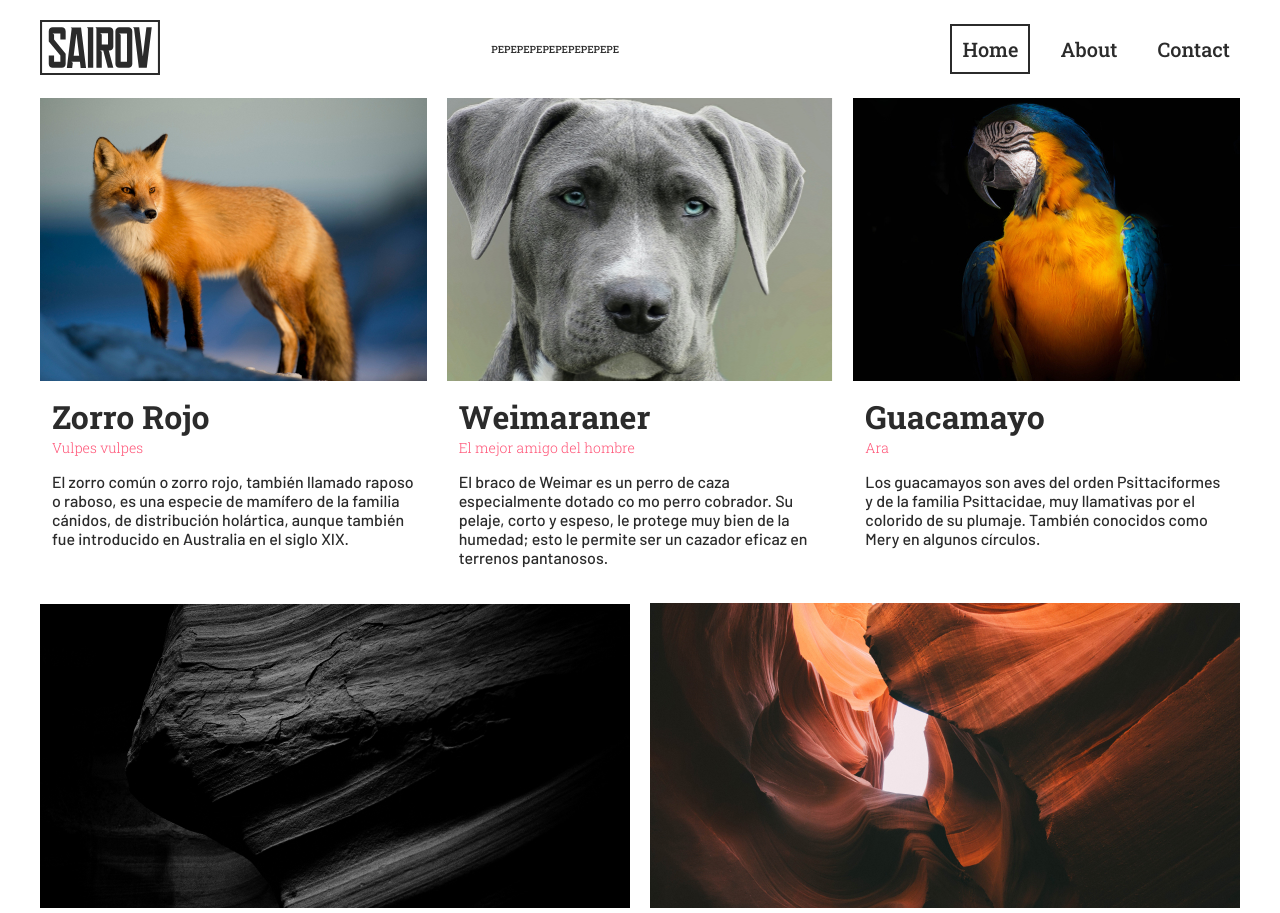
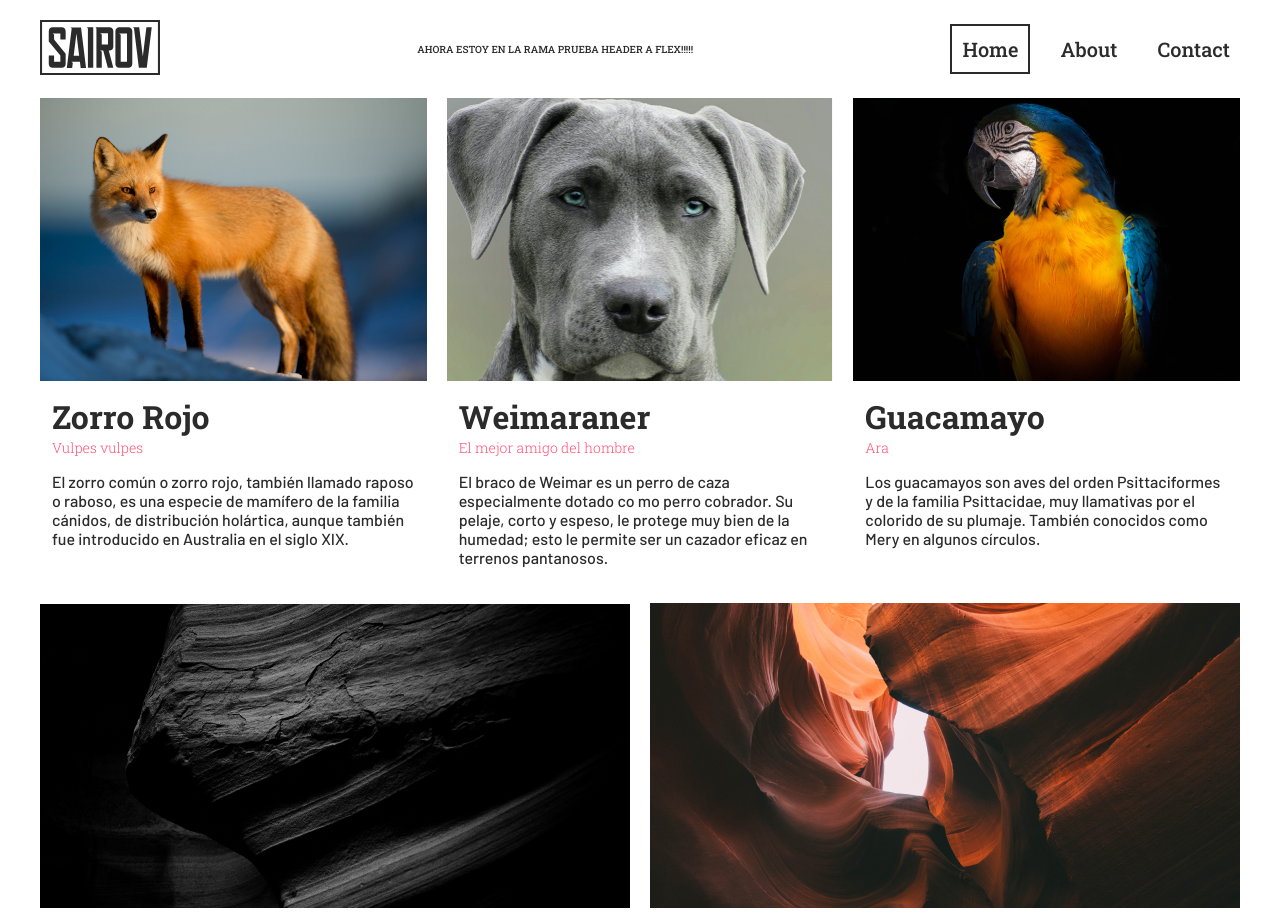
Before and after one commit to sairov/proyecto_37215, a plain HTML site: page index.html in a window 1280 px wide. Shown: the top 913 px of the page. Drawn offline with nearby package versions, Linux system fonts and the light colour scheme.

Commit message:
Cambio en index

```diff
--- a/index.html
+++ b/index.html
@@ -20,7 +20,7 @@
             <a class="main-header__logo animate__animated animate__jackInTheBox" href="./index.html">
                 <img class="main-header__img" src="./img/logo.svg" alt="El logo del sitio que dice Sairov">
             </a>
-            <div>PEPEPEPEPEPEPEPEPEPE</div>
+            <div>AHORA ESTOY EN LA RAMA PRUEBA HEADER A FLEX!!!!!</div>
             <ul class="menu">
                 <li class="menu__item">
                     <a class="menu__link menu__link--active" href="./index.html">Home</a>
```
